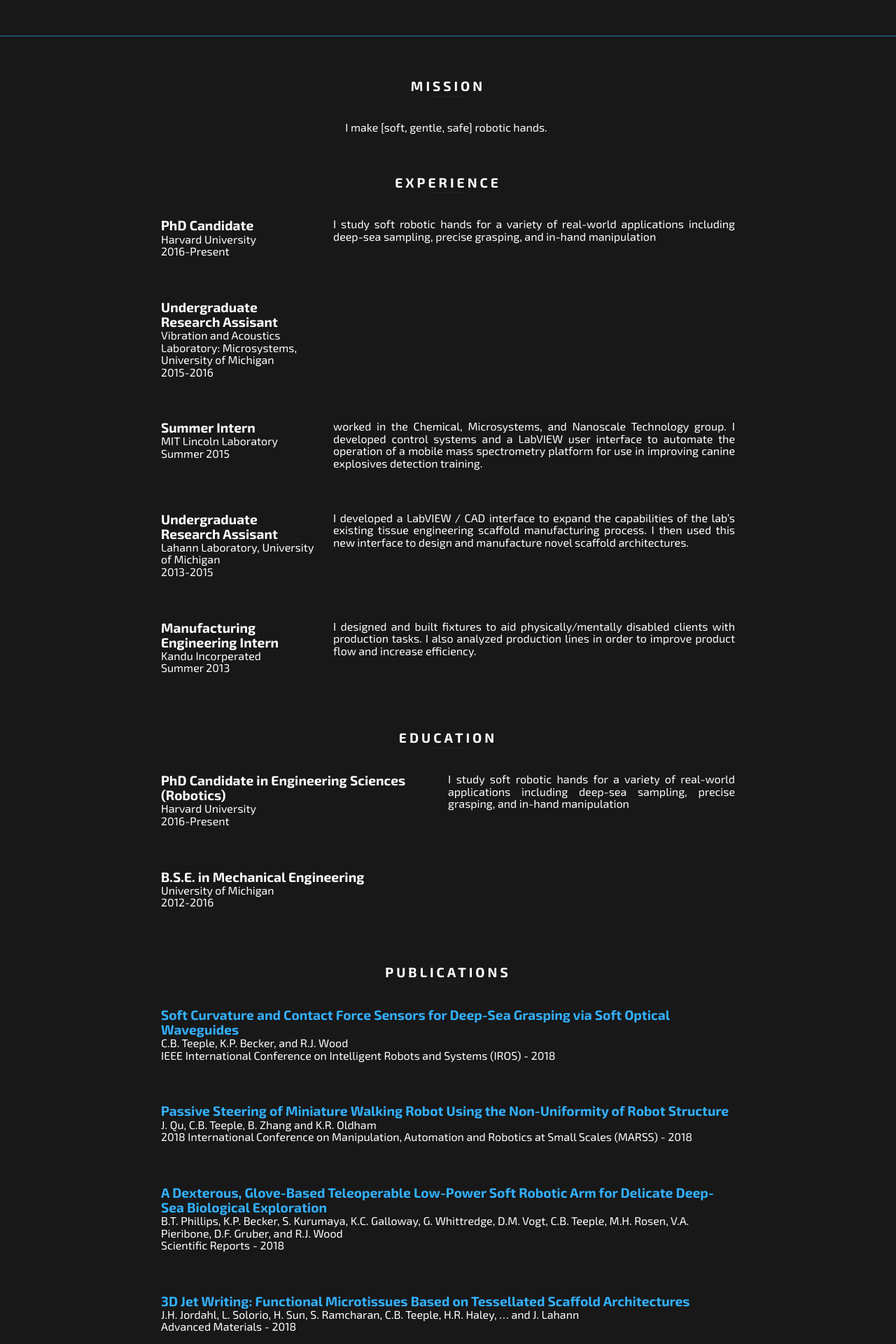
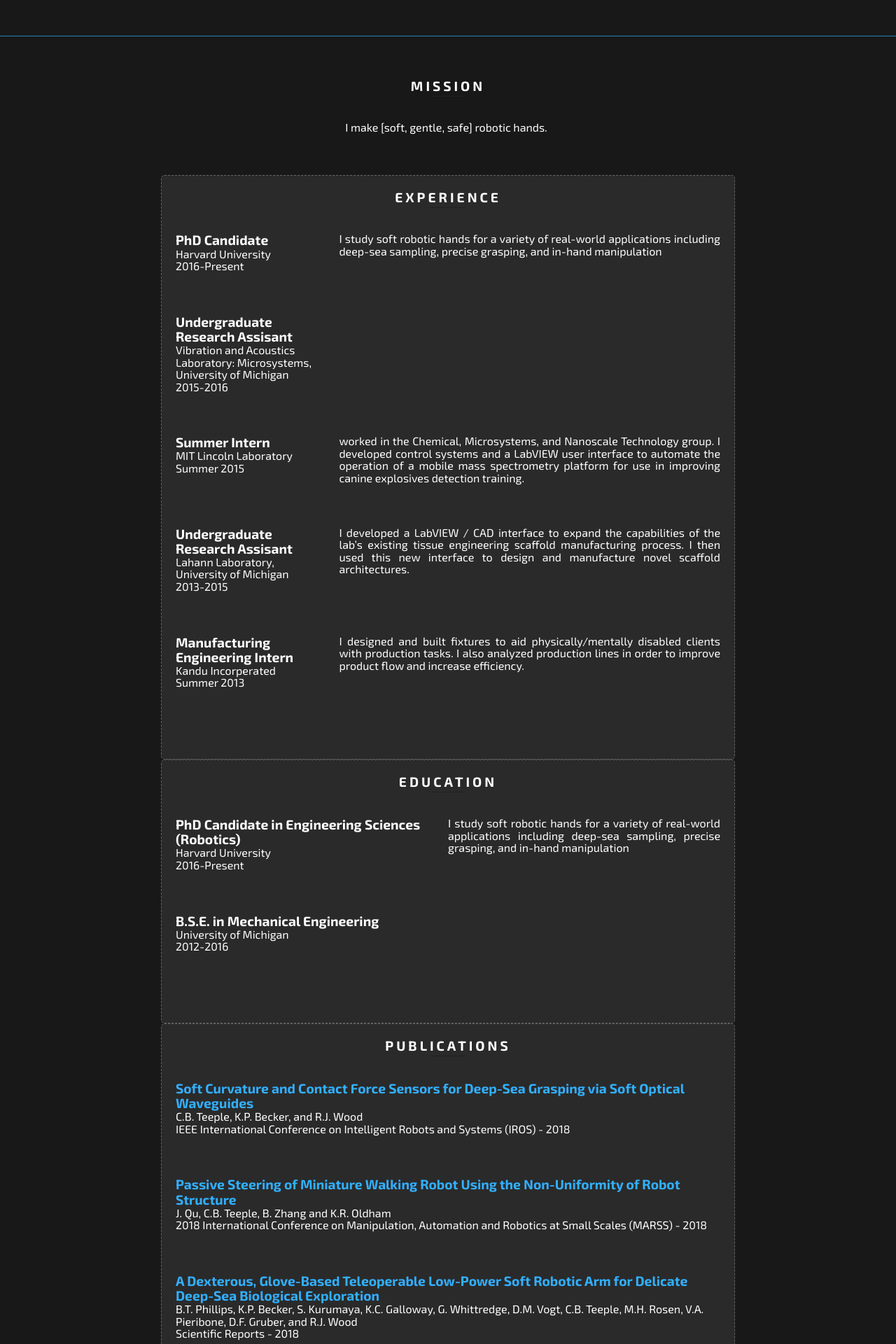
Before and after one commit to cbteeple/cbteeple.github.io, a Jekyll site: the page built from index.html, in a window 1280 px wide. Shown: the part 412-2332 px from the top of the page at 70% size. Built offline with Jekyll 4.4.1, drawn with Linux system fonts in a browser that asks for light colours.

Commit message:
added boxes

```diff
--- a/_includes/resume.html
+++ b/_includes/resume.html
@@ -5,6 +5,7 @@
     <dt/>
 </dl>
 
+<div class="little-box">
     <h3 class="section-title">Experience</h3>
     <dl class="experience">
         {% for job in site.data.jobs %}
@@ -18,7 +19,9 @@
             </dd>
         {% endfor %}
     </dl>
+</div>
 
+<div class="little-box">
 <h3 class="section-title">Education</h3>
 <dl class="education">
     {% for qualification in site.data.education %}
@@ -32,7 +35,10 @@
         </dd>
     {% endfor %}
 </dl>
+</div>
 
+
+<div class="little-box">
 <h3 class="section-title">Publications</h3>
 <dl class="publications">
     {% for pub in site.data.publications %}
@@ -43,3 +49,4 @@
         </dt>
     {% endfor %}
 </dl>
+</div>
--- a/_sass/_layout.scss
+++ b/_sass/_layout.scss
@@ -10,6 +10,16 @@ $max_page_width : 860px;
     max-width: $max_page_width;
     margin: 0 auto;
     padding: 0 $spacer;
+}
+
+
+.little-box{
+    padding: 20px;
+    border-radius: 5px;
+    background-color: #2a2a2a;
+    border-style: Dashed;
+    border-color: #626262;
+    border-width: 1px;
 }
 
 .section-title {
```
Lines whose indentation alone changed are shown as unchanged.
